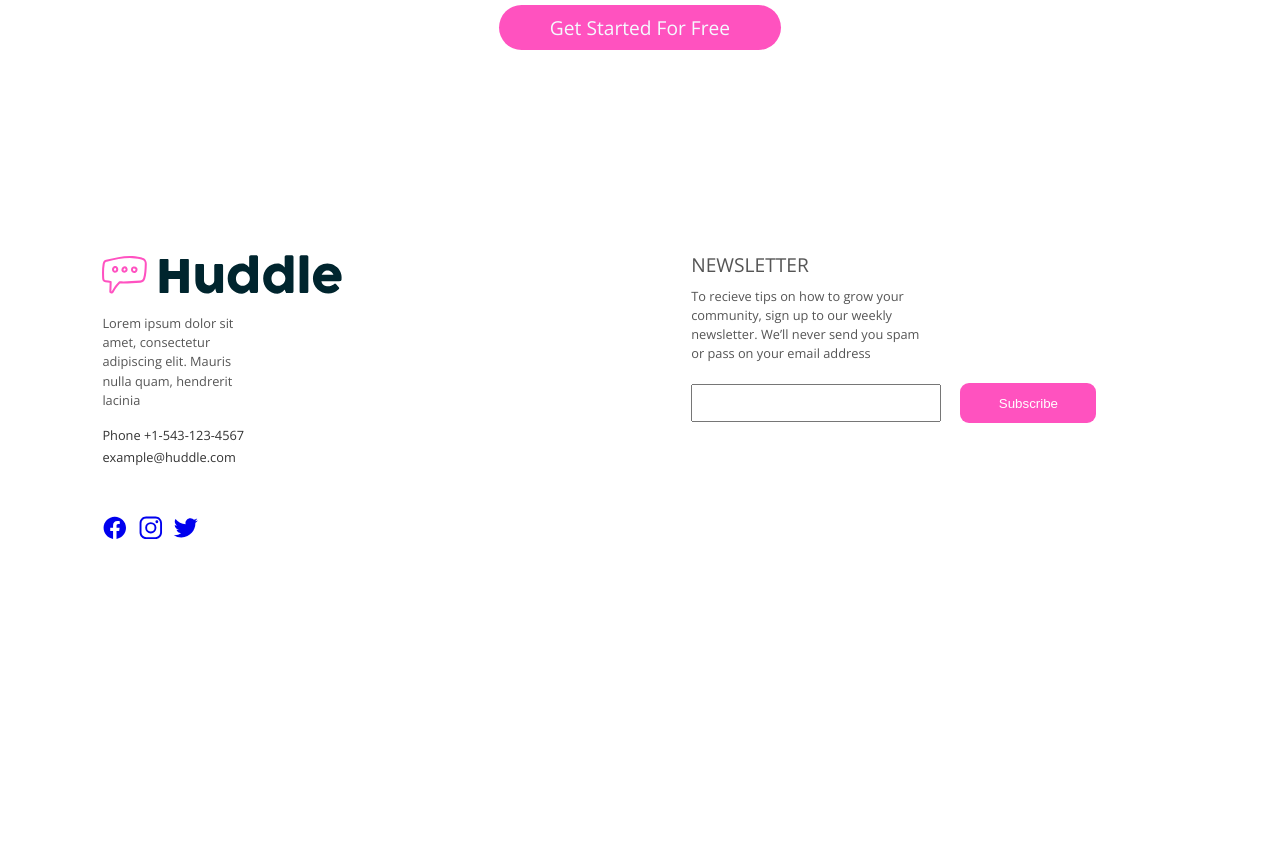
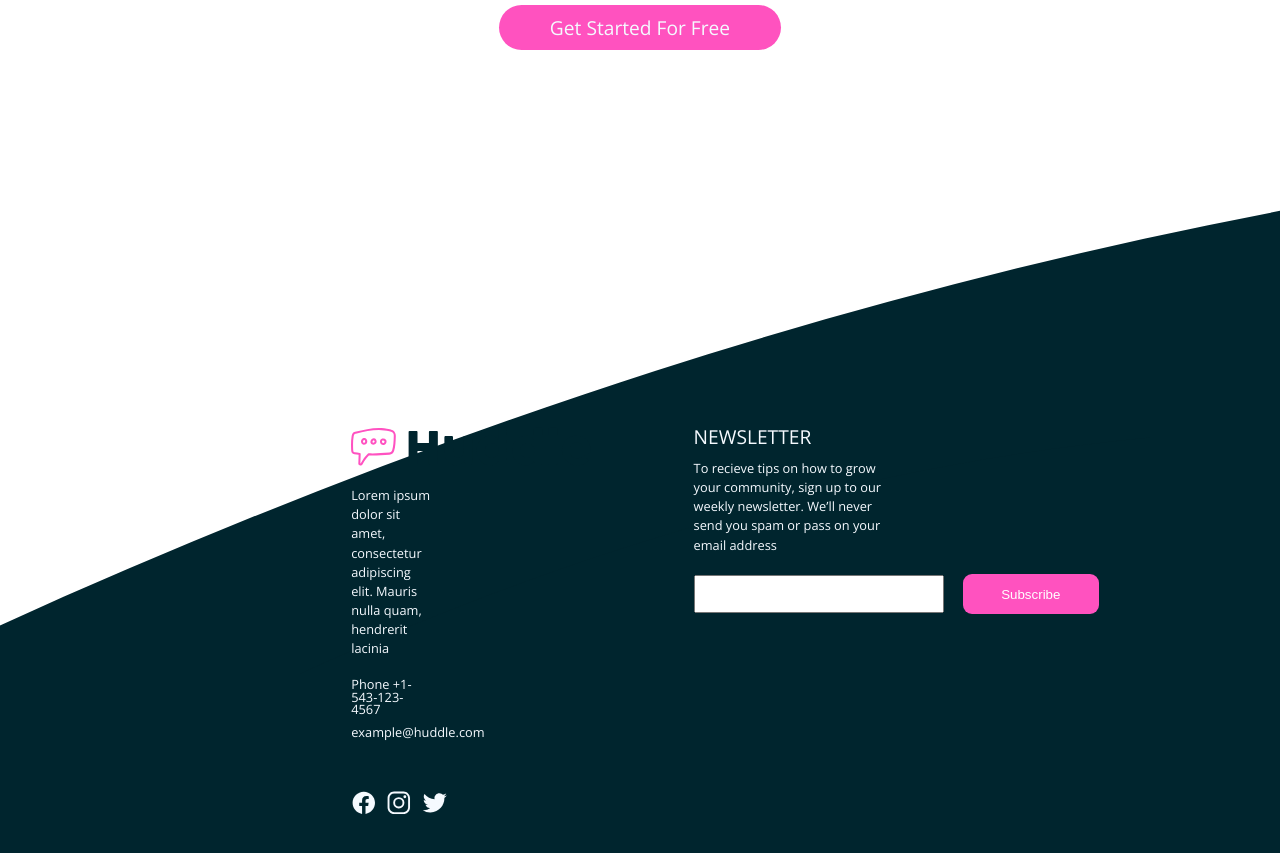
Before and after one commit to doniyoraloxanov/Huddle-landing-page-with-curved-sections, a plain HTML site: page index.html in a window 1280 px wide. Shown: the part 3440-4293 px from the top of the page. Before the commit the page ends 4135 px from the top, so only its background shows below. Drawn offline with nearby package versions, Linux system fonts and the light colour scheme.

Commit message:
Huddle landing page with curved section challenge done

```diff
--- a/index.html
+++ b/index.html
@@ -160,8 +160,8 @@
     <!-- ***************************** -->
     <!-- FOOTER-->
 
-    <footer class="footer">
-      <div class="grid container grid-footer">
+    <footer class="footer bg-image">
+      <div class="grid container grid-footer bg-image">
         <!-- LOGO COL 01 -->
         <div class="logo-col">
           <img class="footer-logo" src="images/logo.svg" alt="" />
--- a/style.css
+++ b/style.css
@@ -201,6 +201,7 @@
   font-size: 0.8rem;
   line-height: 1.5;
   margin-bottom: 1.2rem;
+  color: hsl(207, 100%, 98%);
 }
 .address-col {
   list-style: none;
@@ -212,6 +213,7 @@
 .footer-link {
   color: #333;
   text-decoration: none;
+  color: hsl(207, 100%, 98%);
 }
 .social-links {
   list-style: none;
@@ -222,6 +224,7 @@
 }
 .footer-icon {
   width: 6.5rem;
+  color: hsl(207, 100%, 98%);
 }
 
 /* NEWSLETTER COL */
@@ -232,11 +235,13 @@
   text-transform: uppercase;
   font-size: 1.2rem;
   margin-bottom: 0.8rem;
+  color: hsl(207, 100%, 98%);
 }
 .newsletter-text {
   line-height: 1.5;
   margin-bottom: 1.2rem;
   font-size: 0.8rem;
+  color: hsl(207, 100%, 98%);
 }
 
 .cta-form {
@@ -257,3 +262,11 @@
   color: #fff;
   border-radius: 9px;
 }
+
+.bg-image {
+  background-image: url(images/bg-footer-top-desktop.svg);
+  background-repeat: no-repeat;
+  background-size: cover;
+  padding: 300px;
+  padding-bottom: 100px;
+}
```
